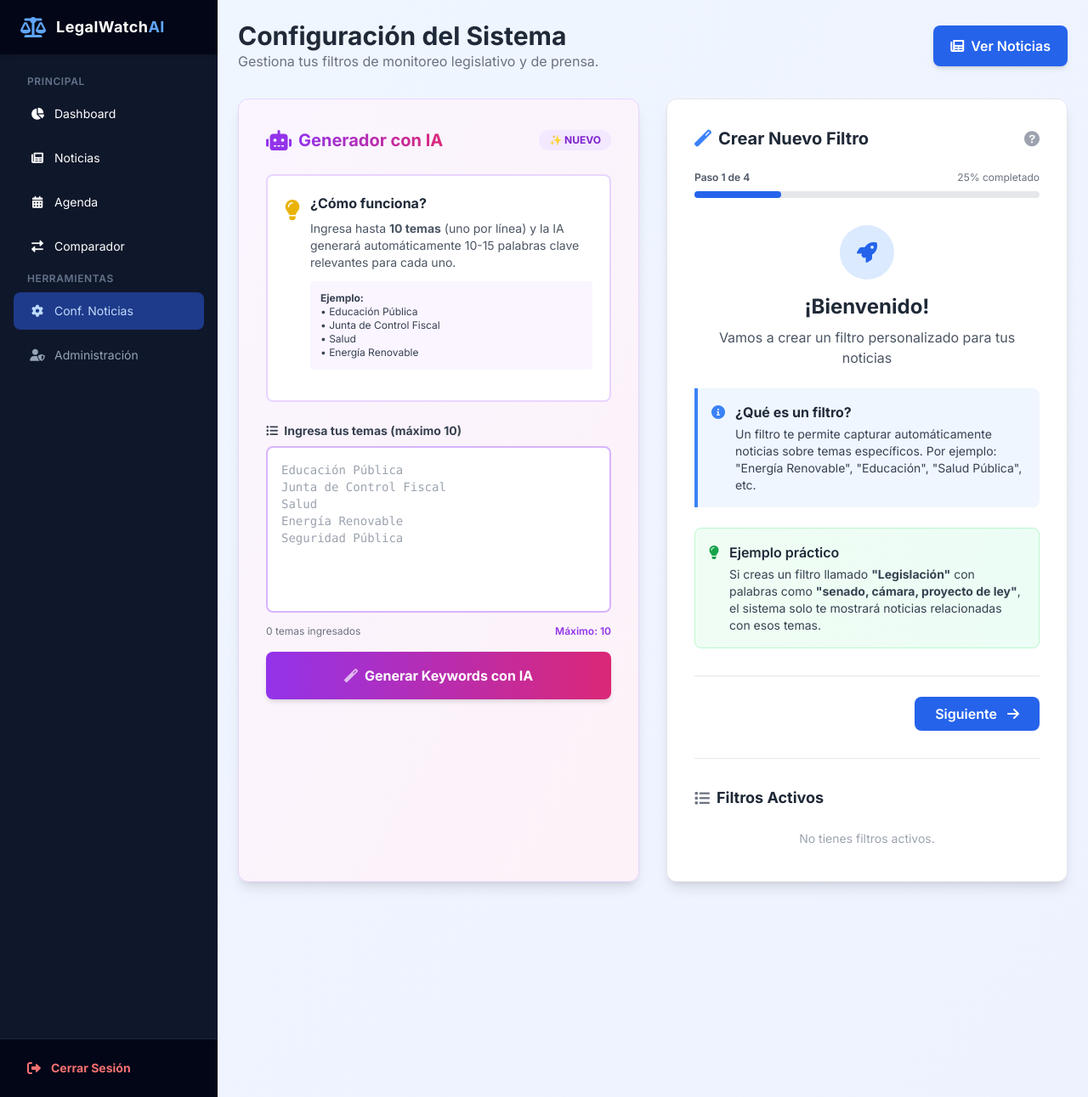
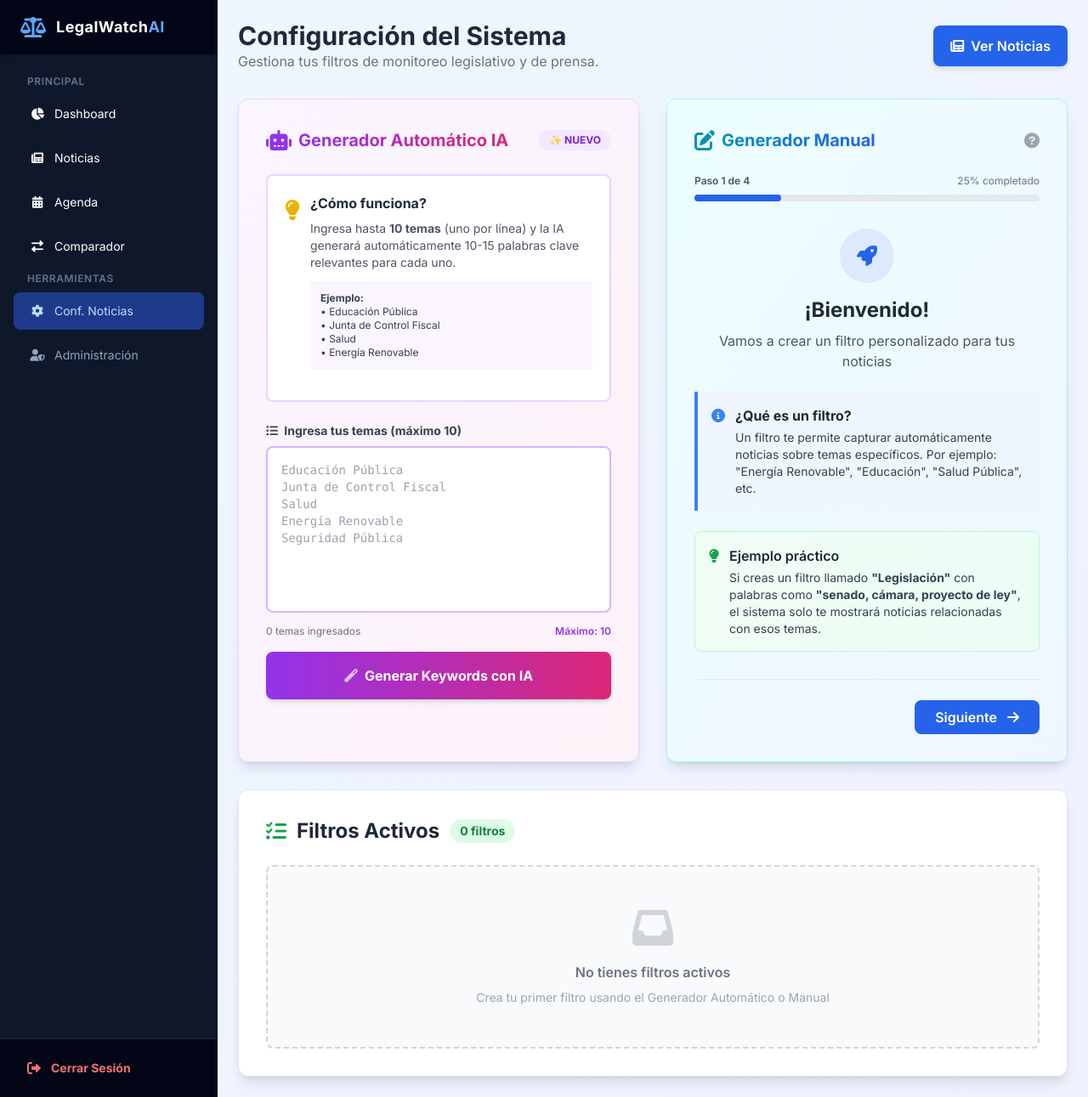
Before and after one commit to makatc/legalwatchpr, a Django app: page /configuracion/ in a window 1280 px wide. Shown: the whole page at 85% size. Run offline with Django 5.2, Linux system fonts and the light colour scheme; the visitor is signed in with stand-in values (Sample User, id 1); data that the repository does not hold is empty; some libraries are stand-ins or nearby versions.

Commit message:
Rediseñar configuración: Generador Automático IA y Generador Manual con sección compartida de filtros activos

```diff
--- a/core/templates/core/configuracion.html
+++ b/core/templates/core/configuracion.html
@@ -17,13 +17,13 @@
 
     <div class="grid grid-cols-1 lg:grid-cols-2 gap-8">
 
-        <!-- GENERADOR DE FILTROS CON IA -->
+        <!-- GENERADOR AUTOMÁTICO CON IA -->
         <div class="bg-gradient-to-br from-purple-50 to-pink-50 rounded-xl shadow-lg border border-purple-200 p-8">
             <div class="flex items-center justify-between mb-6">
                 <h2 class="text-xl font-bold text-gray-800 flex items-center">
                     <i class="fas fa-robot text-purple-600 mr-2 text-2xl"></i>
                     <span class="bg-gradient-to-r from-purple-600 to-pink-600 bg-clip-text text-transparent">
-                        Generador con IA
+                        Generador Automático IA
                     </span>
                 </h2>
                 <span class="bg-purple-100 text-purple-700 text-xs font-bold px-3 py-1 rounded-full">
@@ -104,11 +104,14 @@
             </div>
         </div>
 
-        <!-- WIZARD DE CONFIGURACIÓN DE FILTROS -->
-        <div class="bg-white rounded-xl shadow-lg border border-gray-200 p-8">
+        <!-- GENERADOR MANUAL -->
+        <div class="bg-gradient-to-br from-cyan-50 to-blue-50 rounded-xl shadow-lg border border-cyan-200 p-8">
             <div class="flex items-center justify-between mb-6">
                 <h2 class="text-xl font-bold text-gray-800 flex items-center">
-                    <i class="fas fa-magic text-blue-500 mr-2"></i> Crear Nuevo Filtro
+                    <i class="fas fa-edit text-cyan-600 mr-2 text-2xl"></i>
+                    <span class="bg-gradient-to-r from-cyan-600 to-blue-600 bg-clip-text text-transparent">
+                        Generador Manual
+                    </span>
                 </h2>
                 <button onclick="toggleWizard()" class="text-gray-400 hover:text-gray-600">
                     <i class="fas fa-question-circle text-lg"></i>
@@ -312,40 +315,48 @@
                     </button>
                 </div>
             </form>
+        </div>
+    </div>
 
-            <!-- Lista de Filtros Existentes -->
-            <div class="mt-8 pt-8 border-t border-gray-200">
-                <h3 class="text-lg font-bold text-gray-800 mb-4 flex items-center">
-                    <i class="fas fa-list mr-2 text-gray-500"></i> Filtros Activos
+    <!-- FILTROS ACTIVOS - SECCIÓN COMPARTIDA -->
+    <div class="mt-8 bg-white rounded-xl shadow-lg border border-gray-200 p-8">
+        <h3 class="text-2xl font-bold text-gray-800 mb-6 flex items-center">
+            <i class="fas fa-list-check mr-3 text-green-600"></i>
+            Filtros Activos
+            <span class="ml-3 text-sm bg-green-100 text-green-700 px-3 py-1 rounded-full">{{ presets|length }} filtro{{ presets|length|pluralize }}</span>
         </h3>
-                <ul class="space-y-2 max-h-60 overflow-y-auto">
+
+        <div class="grid grid-cols-1 md:grid-cols-2 lg:grid-cols-3 gap-4">
             {% for preset in presets %}
-                    <li class="bg-gray-50 p-3 rounded-lg hover:bg-white hover:shadow-sm border border-transparent hover:border-gray-200 transition-all">
-                        <div class="flex justify-between items-start mb-2">
+            <div class="bg-gradient-to-br from-gray-50 to-white p-4 rounded-lg hover:shadow-md border border-gray-200 hover:border-blue-300 transition-all">
+                <div class="flex justify-between items-start mb-3">
                     <div class="flex-1">
-                                <span class="font-bold text-gray-800 block text-sm">{{ preset.name }}</span>
-                                <span class="text-xs text-gray-500 truncate block">{{ preset.keywords }}</span>
+                        <h4 class="font-bold text-gray-800 text-base mb-1">{{ preset.name }}</h4>
+                        <p class="text-xs text-gray-500 line-clamp-2">{{ preset.keywords }}</p>
                     </div>
-                            <a href="{% url 'delete_item' 'preset' preset.id %}" class="text-gray-300 hover:text-red-500 p-2"><i class="fas fa-trash"></i></a>
+                    <a href="{% url 'delete_item' 'preset' preset.id %}"
+                       class="text-gray-300 hover:text-red-500 transition-colors p-2 ml-2">
+                        <i class="fas fa-trash-alt"></i>
+                    </a>
                 </div>
                 <div class="flex gap-2 text-xs">
-                            <span class="bg-blue-100 text-blue-700 px-2 py-1 rounded">
+                    <span class="bg-blue-100 text-blue-700 px-2 py-1 rounded-full font-semibold">
                         <i class="fas fa-sliders-h mr-1"></i>{{ preset.threshold }}
                     </span>
-                            <span class="{% if preset.is_active %}bg-green-100 text-green-700{% else %}bg-gray-100 text-gray-500{% endif %} px-2 py-1 rounded">
+                    <span class="{% if preset.is_active %}bg-green-100 text-green-700{% else %}bg-gray-100 text-gray-500{% endif %} px-2 py-1 rounded-full font-semibold">
+                        <i class="fas {% if preset.is_active %}fa-check-circle{% else %}fa-times-circle{% endif %} mr-1"></i>
                         {% if preset.is_active %}Activo{% else %}Inactivo{% endif %}
                     </span>
                 </div>
-                    </li>
+            </div>
             {% empty %}
-                    <li class="text-center text-gray-400 text-sm py-2">No tienes filtros activos.</li>
+            <div class="col-span-full text-center py-12 bg-gray-50 rounded-lg border-2 border-dashed border-gray-300">
+                <i class="fas fa-inbox text-5xl text-gray-300 mb-4"></i>
+                <p class="text-gray-500 font-semibold">No tienes filtros activos</p>
+                <p class="text-sm text-gray-400 mt-2">Crea tu primer filtro usando el Generador Automático o Manual</p>
+            </div>
             {% endfor %}
-                </ul>
         </div>
-        </div>
-
-
-
     </div>
 </div>
 
@@ -426,11 +437,13 @@ async function generateWithAI() {
     document.getElementById('aiResults').classList.add('hidden');
 
     try {
+        const csrfToken = document.querySelector('[name=csrfmiddlewaretoken]').value;
+
         const response = await fetch('/api/generate-keywords/', {
             method: 'POST',
             headers: {
                 'Content-Type': 'application/json',
-                'X-CSRFToken': getCookie('csrftoken')
+                'X-CSRFToken': csrfToken
             },
             body: JSON.stringify({ topics: topicsInput })
         });
@@ -442,12 +455,14 @@ async function generateWithAI() {
             displayAIResults(data.results);
         } else {
             alert('Error: ' + data.error);
+            document.getElementById('aiLoading').classList.add('hidden');
         }
     } catch (error) {
+        console.error('Error completo:', error);
         alert('Error generando keywords: ' + error.message);
+        document.getElementById('aiLoading').classList.add('hidden');
     } finally {
         document.getElementById('generateBtn').disabled = false;
-        document.getElementById('aiLoading').classList.add('hidden');
     }
 }
 
@@ -493,6 +508,8 @@ async function saveAllPresets() {
     let savedCount = 0;
     let errors = [];
 
+    const csrfToken = document.querySelector('[name=csrfmiddlewaretoken]').value;
+
     for (const textarea of textareas) {
         const topic = textarea.id.replace('keywords-', '').replace(/-/g, ' ');
         const keywords = textarea.value.trim();
@@ -506,12 +523,10 @@ async function saveAllPresets() {
             formData.append('preset_keywords', keywords);
             formData.append('preset_threshold', '15');
             formData.append('preset_fields', 'title,description');
+            formData.append('csrfmiddlewaretoken', csrfToken);
 
             const response = await fetch('/configuracion/', {
                 method: 'POST',
-                headers: {
-                    'X-CSRFToken': getCookie('csrftoken')
-                },
                 body: formData
             });
 
@@ -521,6 +536,7 @@ async function saveAllPresets() {
                 errors.push(topic);
             }
         } catch (error) {
+            console.error('Error guardando preset:', error);
             errors.push(topic);
         }
     }
```
Lines whose indentation alone changed are shown as unchanged.
